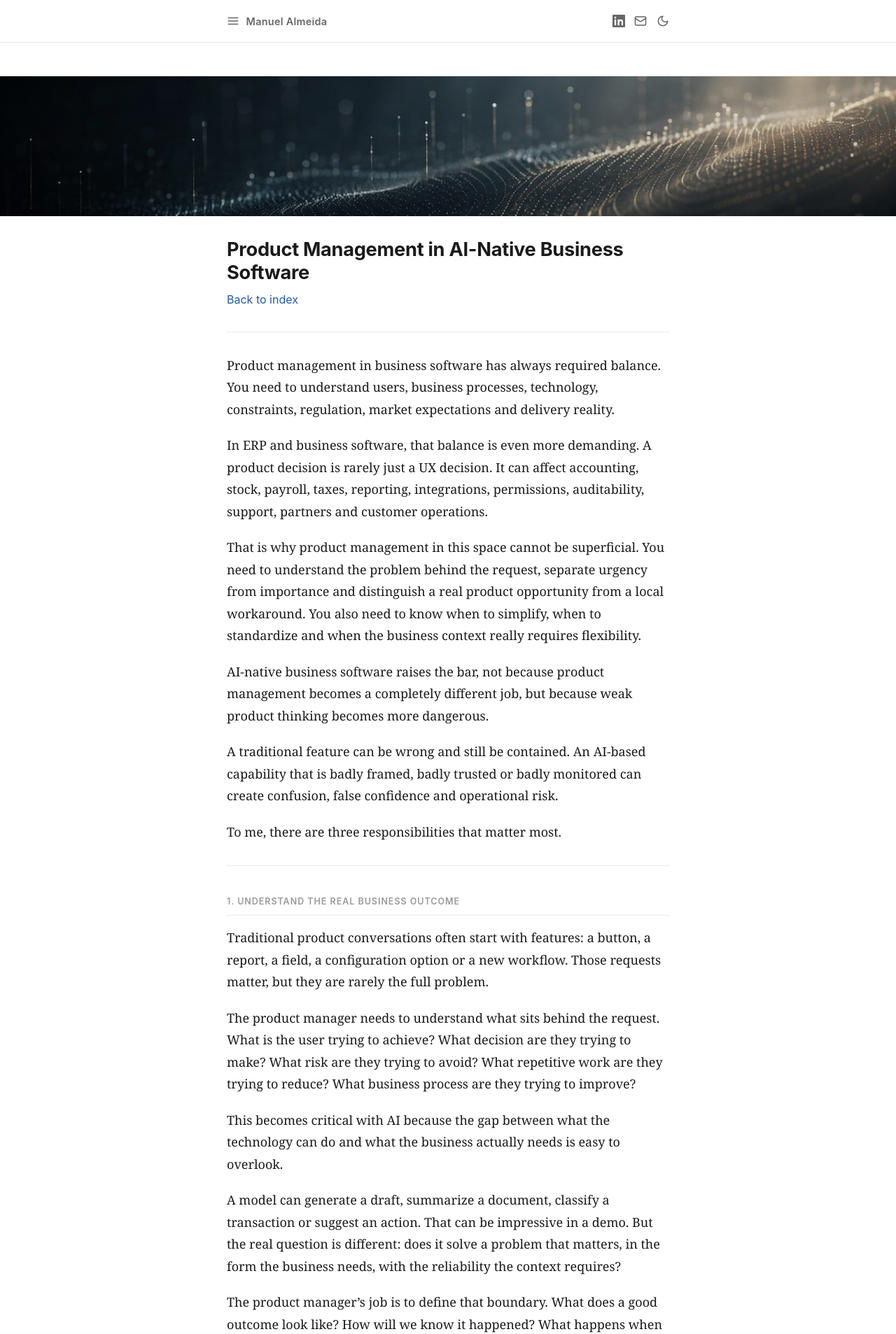
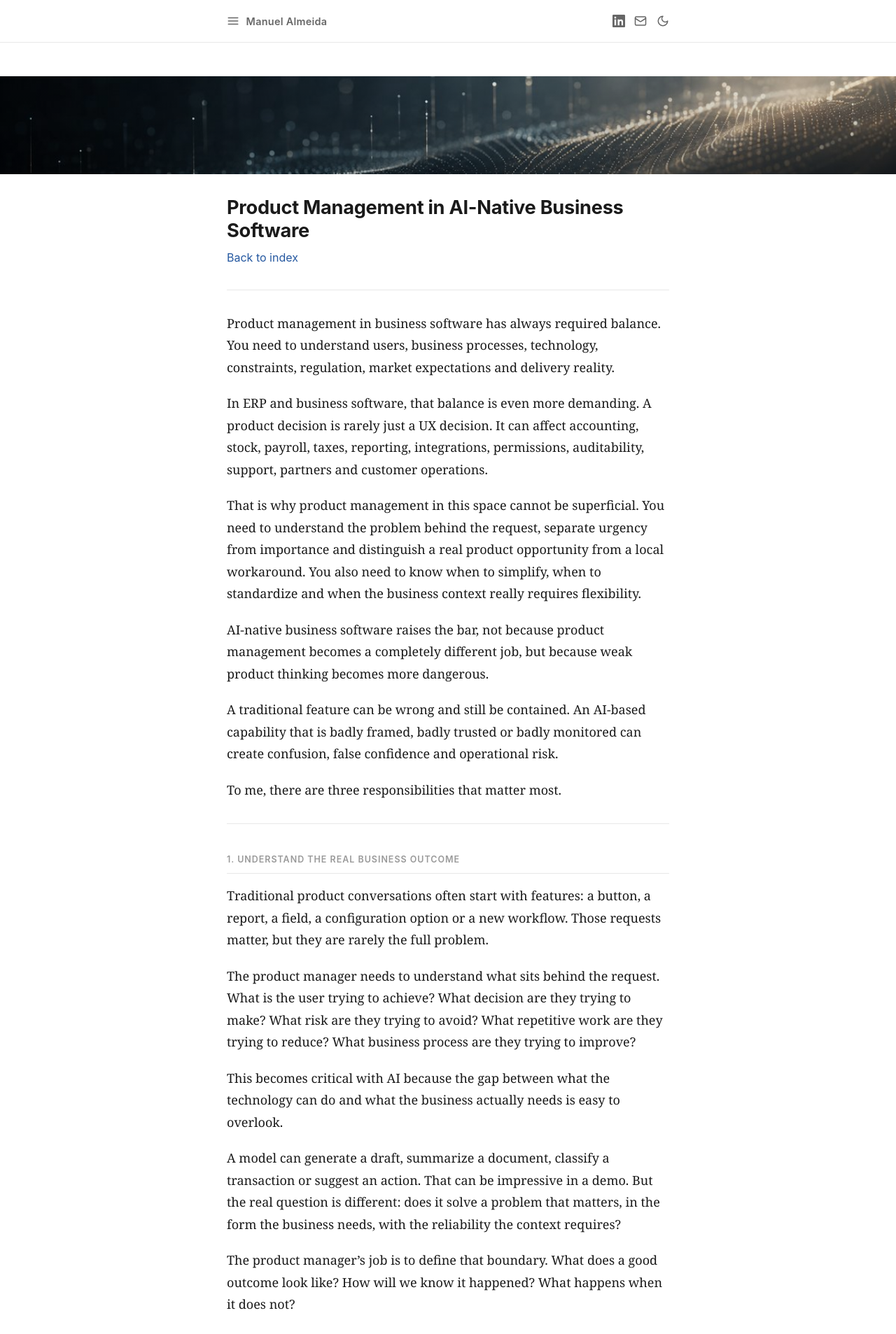
Before and after one commit to manuelalmeida120274/manuel-almeida-product-thinking, a Jekyll site: the page built from articles/02-product-management-in-ai-native-business-software.md, in a window 1280 px wide. Shown: the top 1907 px of the page at 70% size. Built offline with Jekyll 4.4.1, drawn with Linux system fonts in a browser that asks for light colours; our own code applies the rules of GitHub Pages for plain Markdown files.

Commit message:
Reduce article hero to 140px

```diff
--- a/assets/css/style.css
+++ b/assets/css/style.css
@@ -335,14 +335,14 @@ h1, h2 {
 
 /* ── Article hero ── */
 .hero.hero-article {
-  max-height: 200px;
+  max-height: 140px;
   overflow: hidden;
   margin-bottom: 2rem;
 }
 
 .hero.hero-article img {
   width: 100%;
-  height: 200px;
+  height: 140px;
   object-fit: cover;
   object-position: center center;
   display: block;
@@ -350,5 +350,5 @@ h1, h2 {
 
 @media (max-width: 600px) {
   .hero.hero-article,
-  .hero.hero-article img { max-height: 140px; height: 140px; }
+  .hero.hero-article img { max-height: 110px; height: 110px; }
 }
```
